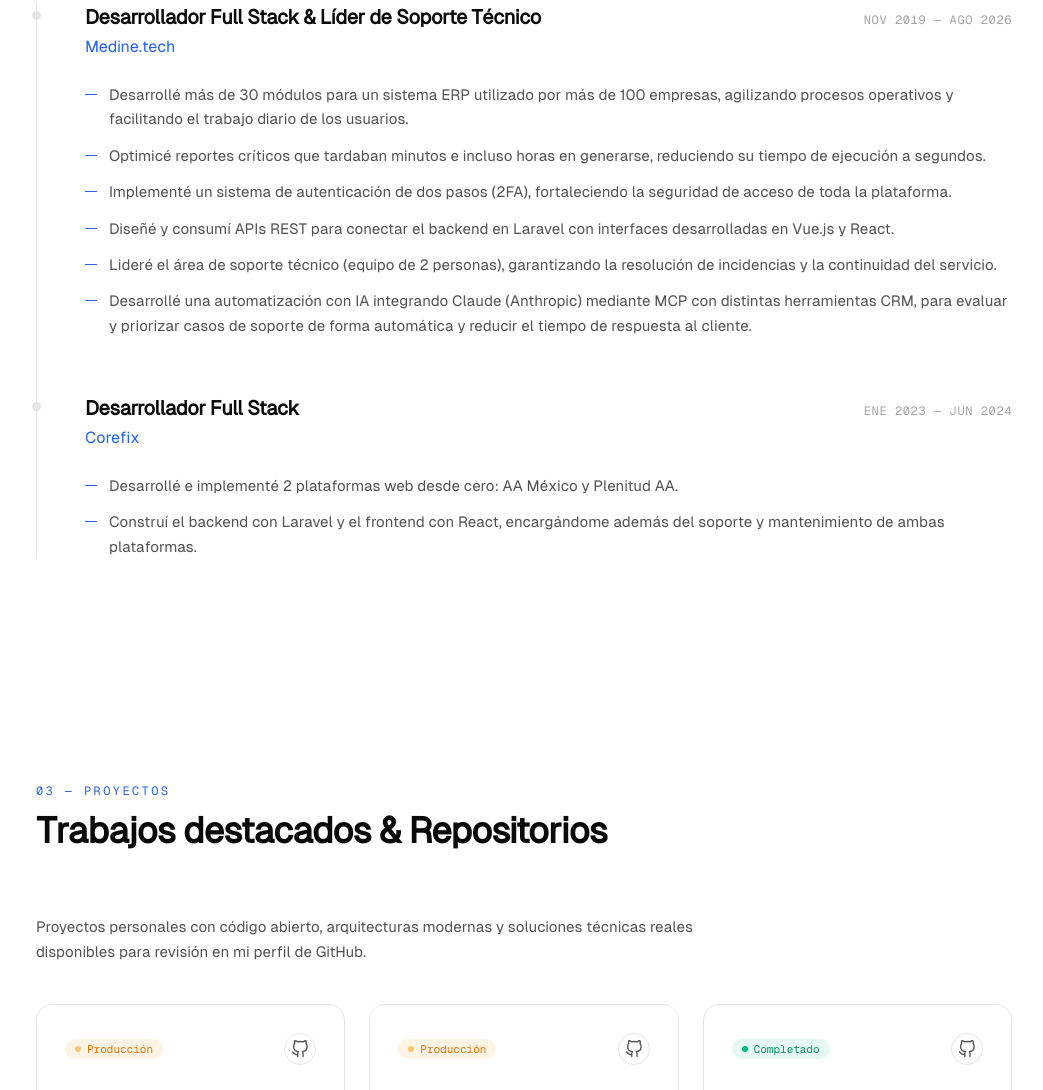
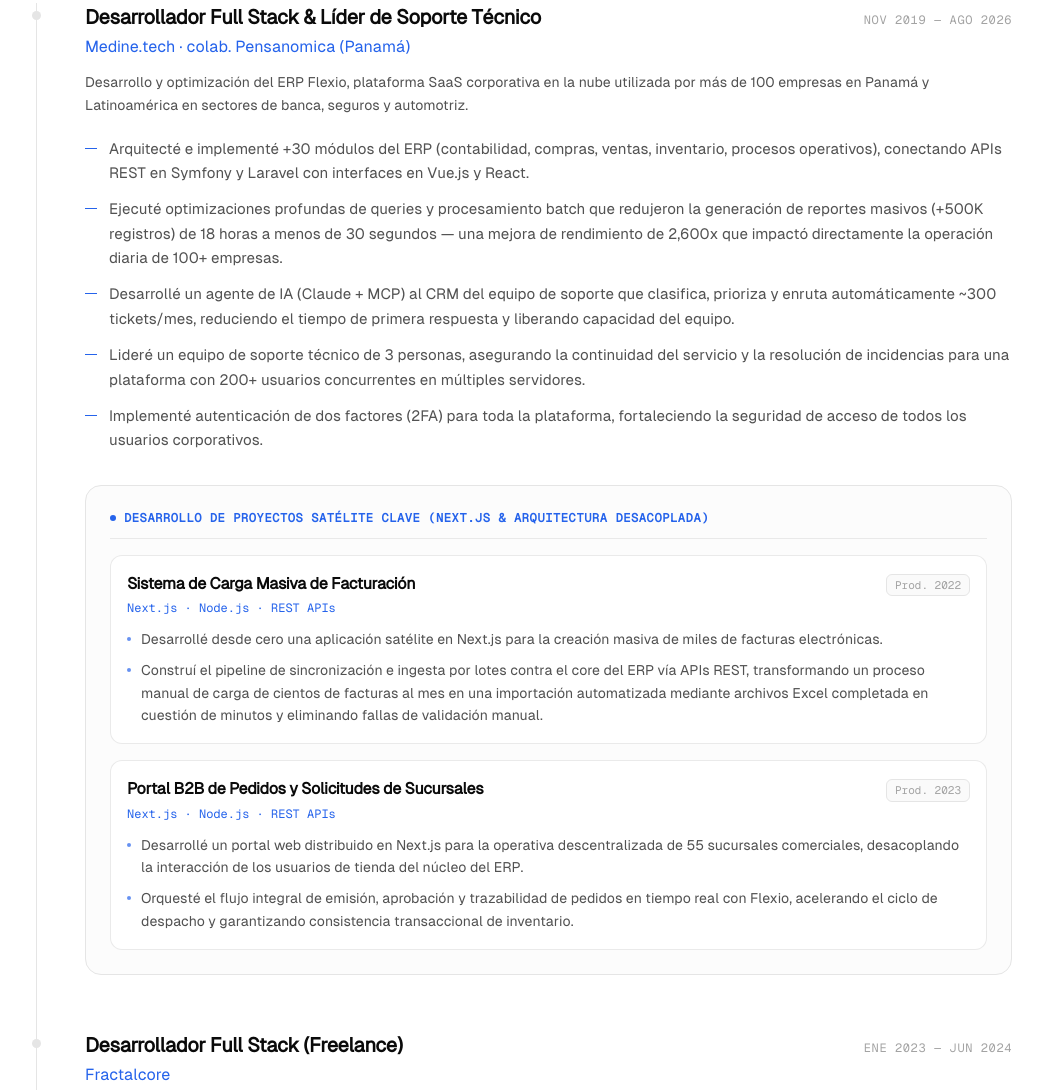
Before and after one commit to verlumyx/portfolio, an Astro site: page / in a window 1280 px wide. Shown: the part 2421-3511 px from the top of the page, without its empty margins (116-1159 px from the left). Built offline with nearby package versions, Linux system fonts and the light colour scheme; Astro itself is replaced by a stand-in of ours.

Commit message:
feat: actualizar sección de experiencia profesional y nueva versión de CV en español

```diff
--- a/public/llms.txt
+++ b/public/llms.txt
@@ -10,8 +10,8 @@
 - LinkedIn: https://linkedin.com/in/gibmyx-gomez
 
 ## Experiencia Clave
-- **Medine.tech** (2019 - 2026): Desarrollador Full Stack & Líder de Soporte Técnico. +30 módulos ERP desarrollados para +100 empresas, optimización de reportes de horas a segundos, automatización con Claude + MCP para soporte técnico.
-- **Corefix** (2023 - 2024): Desarrollador Full Stack (AA México y Plenitud AA con Laravel y React).
+- **Medine.tech · colab. Pensanomica** (2019 - 2026): Desarrollador Full Stack & Líder de Soporte Técnico. ERP Flexio (+30 módulos para +100 empresas en banca, seguros y automotriz), optimización 2,600x en reportes (+500K registros de 18h a ~25s), agente IA con Claude + MCP (~300 tickets/mes), proyectos satélite en Next.js (Sistema de Facturación Masiva y Portal B2B para 55 sucursales).
+- **Fractalcore** (2023 - 2024): Desarrollador Full Stack Freelance (AA México y Plenitud AA construidas end-to-end con Laravel y React).
 - **Pensanomica**: Soporte técnico y desarrollo de servicios cloud.
 
 ## Stack Técnico
--- a/src/components/Experience.astro
+++ b/src/components/Experience.astro
@@ -17,13 +17,20 @@
             <h3 class="text-xl font-semibold tracking-tight">
               {job.role}
             </h3>
-            <p class="mt-1 text-accent">{job.company}</p>
+            <p class="mt-1 font-medium text-accent">{job.company}</p>
           </div>
           <p class="font-mono text-xs uppercase tracking-wider text-subtle">
             {job.period}
           </p>
         </div>
-        <ul class="mt-6 space-y-3">
+
+        {job.description && (
+          <p class="mt-3 text-sm leading-relaxed text-muted">
+            {job.description}
+          </p>
+        )}
+
+        <ul class="mt-5 space-y-3">
           {job.bullets.map((b) => (
             <li class="flex gap-3 text-[15px] leading-relaxed text-muted">
               <span class="mt-[11px] h-px w-3 shrink-0 bg-accent"></span>
@@ -31,6 +38,46 @@
             </li>
           ))}
         </ul>
+
+        {job.subProjects && job.subProjects.length > 0 && (
+          <div class="mt-8 rounded-2xl border border-border bg-surface/50 p-5 md:p-6">
+            {job.subProjectsSectionTitle && (
+              <div class="mb-4 flex items-center gap-2 border-b border-border/80 pb-3">
+                <span class="h-1.5 w-1.5 rounded-full bg-accent"></span>
+                <h4 class="font-mono text-xs font-semibold uppercase tracking-wider text-accent">
+                  {job.subProjectsSectionTitle}
+                </h4>
+              </div>
+            )}
+            <div class="space-y-4">
+              {job.subProjects.map((sub) => (
+                <div class="rounded-xl border border-border/80 bg-background/80 p-4 transition-all hover:border-accent/40">
+                  <div class="flex flex-col gap-1 sm:flex-row sm:items-baseline sm:justify-between">
+                    <h5 class="text-base font-semibold tracking-tight text-foreground">
+                      {sub.title}
+                    </h5>
+                    {sub.period && (
+                      <span class="inline-flex w-fit items-center rounded-md border border-border bg-surface px-2 py-0.5 font-mono text-[11px] font-medium text-subtle">
+                        {sub.period}
+                      </span>
+                    )}
+                  </div>
+                  <p class="mt-1 font-mono text-xs text-accent">
+                    {sub.tech}
+                  </p>
+                  <ul class="mt-3 space-y-2">
+                    {sub.bullets.map((sb) => (
+                      <li class="flex gap-2.5 text-sm leading-relaxed text-muted">
+                        <span class="mt-[9px] h-1 w-1 shrink-0 rounded-full bg-accent/70"></span>
+                        <span>{sb}</span>
+                      </li>
+                    ))}
+                  </ul>
+                </div>
+              ))}
+            </div>
+          </div>
+        )}
       </li>
     ))}
   </ol>
--- a/src/lib/profile.ts
+++ b/src/lib/profile.ts
@@ -24,35 +24,71 @@
   ],
 };
 
+export type SubProject = {
+  title: string;
+  tech: string;
+  period?: string;
+  bullets: string[];
+};
+
 export type Experience = {
   role: string;
   company: string;
   period: string;
   current?: boolean;
+  description?: string;
   bullets: string[];
+  subProjectsSectionTitle?: string;
+  subProjects?: SubProject[];
 };
 
 export const experience: Experience[] = [
   {
     role: "Desarrollador Full Stack & Líder de Soporte Técnico",
-    company: "Medine.tech",
+    company: "Medine.tech · colab. Pensanomica (Panamá)",
     period: "Nov 2019 — Ago 2026",
+    description:
+      "Desarrollo y optimización del ERP Flexio, plataforma SaaS corporativa en la nube utilizada por más de 100 empresas en Panamá y Latinoamérica en sectores de banca, seguros y automotriz.",
     bullets: [
-      "Desarrollé más de 30 módulos para un sistema ERP utilizado por más de 100 empresas, agilizando procesos operativos y facilitando el trabajo diario de los usuarios.",
-      "Optimicé reportes críticos que tardaban minutos e incluso horas en generarse, reduciendo su tiempo de ejecución a segundos.",
-      "Implementé un sistema de autenticación de dos pasos (2FA), fortaleciendo la seguridad de acceso de toda la plataforma.",
-      "Diseñé y consumí APIs REST para conectar el backend en Laravel con interfaces desarrolladas en Vue.js y React.",
-      "Lideré el área de soporte técnico (equipo de 2 personas), garantizando la resolución de incidencias y la continuidad del servicio.",
-      "Desarrollé una automatización con IA integrando Claude (Anthropic) mediante MCP con distintas herramientas CRM, para evaluar y priorizar casos de soporte de forma automática y reducir el tiempo de respuesta al cliente.",
+      "Arquitecté e implementé +30 módulos del ERP (contabilidad, compras, ventas, inventario, procesos operativos), conectando APIs REST en Symfony y Laravel con interfaces en Vue.js y React.",
+      "Ejecuté optimizaciones profundas de queries y procesamiento batch que redujeron la generación de reportes masivos (+500K registros) de 18 horas a menos de 30 segundos — una mejora de rendimiento de 2,600x que impactó directamente la operación diaria de 100+ empresas.",
+      "Desarrollé un agente de IA (Claude + MCP) al CRM del equipo de soporte que clasifica, prioriza y enruta automáticamente ~300 tickets/mes, reduciendo el tiempo de primera respuesta y liberando capacidad del equipo.",
+      "Lideré un equipo de soporte técnico de 3 personas, asegurando la continuidad del servicio y la resolución de incidencias para una plataforma con 200+ usuarios concurrentes en múltiples servidores.",
+      "Implementé autenticación de dos factores (2FA) para toda la plataforma, fortaleciendo la seguridad de acceso de todos los usuarios corporativos.",
+    ],
+    subProjectsSectionTitle:
+      "Desarrollo de Proyectos Satélite Clave (Next.js & Arquitectura Desacoplada)",
+    subProjects: [
+      {
+        title: "Sistema de Carga Masiva de Facturación",
+        tech: "Next.js · Node.js · REST APIs",
+        period: "Prod. 2022",
+        bullets: [
+          "Desarrollé desde cero una aplicación satélite en Next.js para la creación masiva de miles de facturas electrónicas.",
+          "Construí el pipeline de sincronización e ingesta por lotes contra el core del ERP vía APIs REST, transformando un proceso manual de carga de cientos de facturas al mes en una importación automatizada mediante archivos Excel completada en cuestión de minutos y eliminando fallas de validación manual.",
+        ],
+      },
+      {
+        title: "Portal B2B de Pedidos y Solicitudes de Sucursales",
+        tech: "Next.js · Node.js · REST APIs",
+        period: "Prod. 2023",
+        bullets: [
+          "Desarrollé un portal web distribuido en Next.js para la operativa descentralizada de 55 sucursales comerciales, desacoplando la interacción de los usuarios de tienda del núcleo del ERP.",
+          "Orquesté el flujo integral de emisión, aprobación y trazabilidad de pedidos en tiempo real con Flexio, acelerando el ciclo de despacho y garantizando consistencia transaccional de inventario.",
+        ],
+      },
     ],
   },
   {
-    role: "Desarrollador Full Stack",
-    company: "Corefix",
+    role: "Desarrollador Full Stack (Freelance)",
+    company: "Fractalcore",
     period: "Ene 2023 — Jun 2024",
+    description:
+      "Desarrollo integral end-to-end, como único desarrollador, de 2 plataformas web para organizaciones de asistencia social en México.",
     bullets: [
-      "Desarrollé e implementé 2 plataformas web desde cero: AA México y Plenitud AA.",
-      "Construí el backend con Laravel y el frontend con React, encargándome además del soporte y mantenimiento de ambas plataformas.",
+      "Arquitecté, construí y desplegué desde cero AA México (aamexico.org.mx) y Plenitud AA (plenitudaa.org.mx): backend en Laravel, frontend en React, infraestructura en producción.",
+      "Responsabilidad completa del ciclo de vida del software: levantamiento de requisitos directamente con stakeholders, diseño de arquitectura, desarrollo, despliegue y mantenimiento técnico continuo.",
+      "Ambas plataformas activas en producción con ~50 usuarios, con soporte técnico recurrente post-entrega.",
     ],
   },
 ];
@@ -75,11 +111,11 @@
     logo: "/img/logo-medineTech.png",
     logoBg: "bg-[#020818]",
     description:
-      "Desarrollo de más de 30 módulos para ERP multiempresa (100+ clientes) y automatizaciones de soporte con IA (Claude + MCP).",
+      "Desarrollo del ERP Flexio (+30 módulos, 100+ clientes), proyectos satélite en Next.js y automatizaciones de soporte con IA (Claude + MCP).",
     url: "https://medine.tech",
   },
   {
-    name: "Corefix",
+    name: "Fractalcore",
     role: "Desarrollador Full Stack",
     period: "2023 — 2024",
     logo: "/img/logo-corefix.png",
```
Also changed, not shown: 2 other files.
